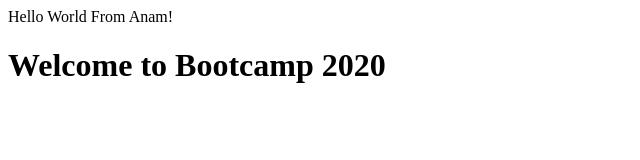
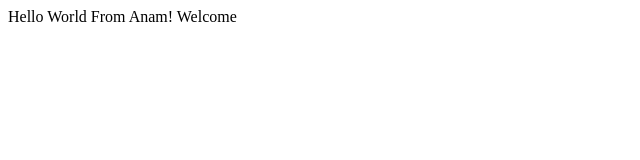
Before and after one commit to Anamkhan19/bootcamp2020, a plain HTML site: page index.html in a window 1280 px wide. Shown: the whole page, without its empty margins (0-640 px from the left). Drawn offline with Linux system fonts and the light colour scheme.

Commit message:
Update index.html

```diff
--- a/index.html
+++ b/index.html
@@ -8,7 +8,7 @@
 <body>
     <div>
         Hello World From Anam!
-        <h1> Welcome to Bootcamp 2020 </h1>
+        Welcome
         </div>
 </body>
 </html>
```
